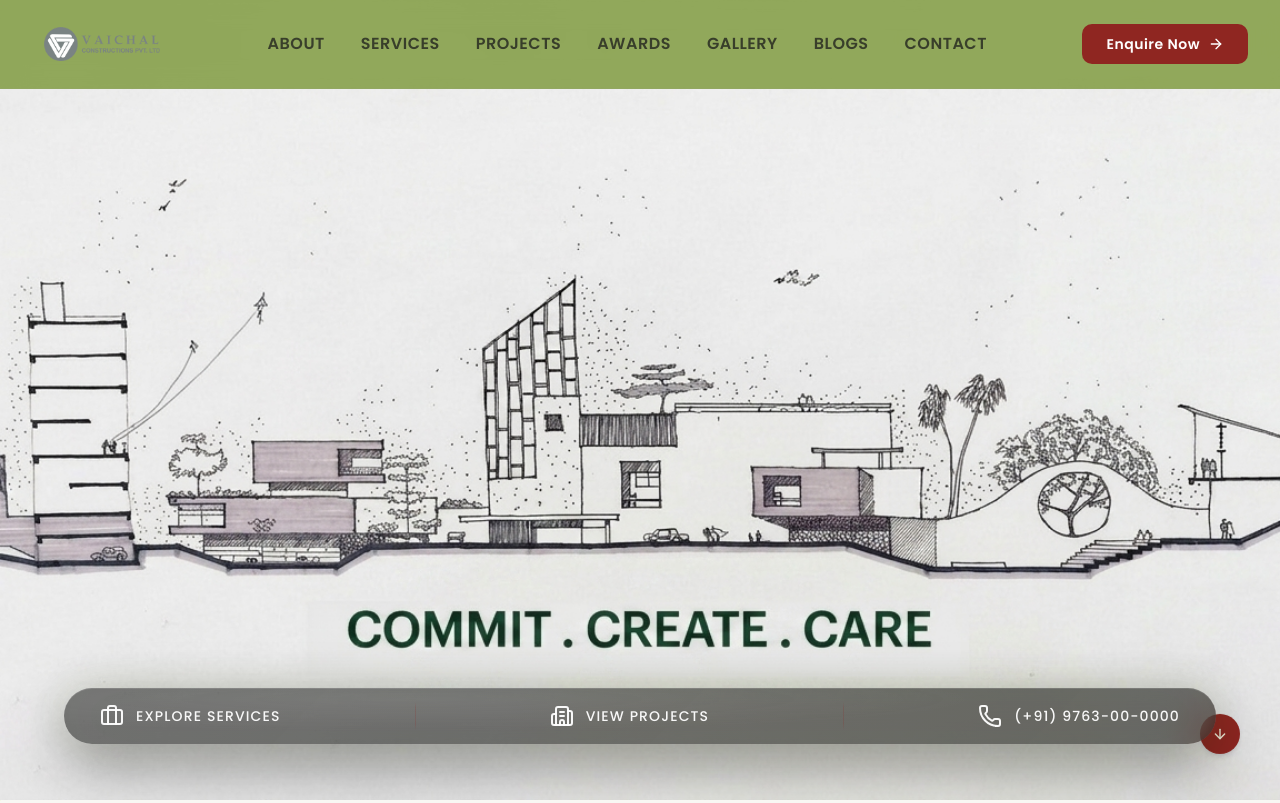
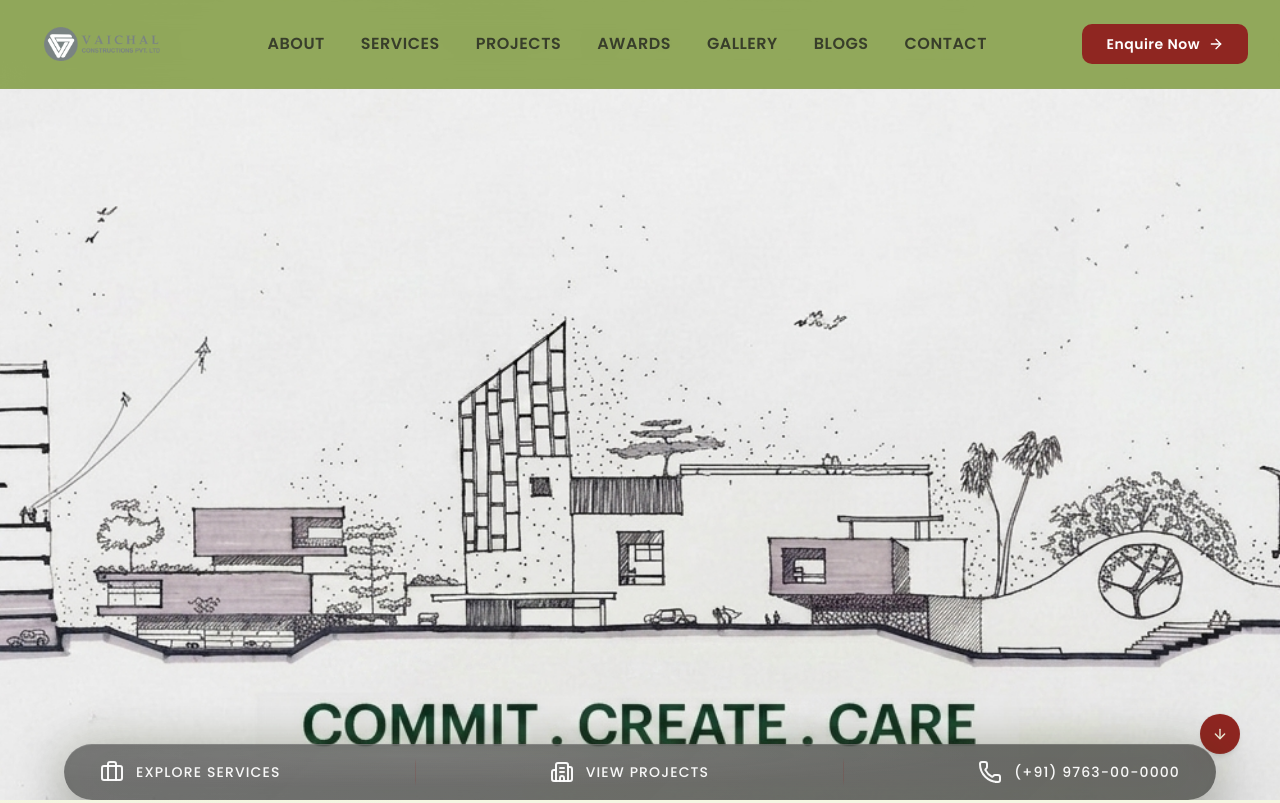
Before and after one commit to aniket2804m/Vaichal, a React (Vite) app: page / in a window 1280 px wide. Shown: the top 803 px of the page. Built offline with nearby package versions, Linux system fonts and the light colour scheme.

Commit message:
updte the code

```diff
--- a/src/sections/Hero.tsx
+++ b/src/sections/Hero.tsx
@@ -6,7 +6,7 @@ export default function Hero() {
   return (
     <section className="relative w-full h-screen overflow-hidden bg-[#F5F7E3] select-none">
       {/* Floating Navigation Bar (z-40) */}
-      <div className="absolute bottom-4 sm:bottom-6 left-0 w-full z-40">
+      <div className="absolute -bottom-8 left-0 w-full z-40">
   <FloatingNavBar />
 </div>
 
@@ -20,11 +20,11 @@ export default function Hero() {
       `}</style>
 
       {/* Rule 1: Static Image Background with object-cover and centered object-position */}
-      <div className="absolute inset-0 w-full h-full overflow-hidden flex items-center justify-center z-10">
+      <div className="relative w-full h-full overflow-hidden">
   <img
     src={cad}
     alt="Estate Blueprint CAD"
-          className="absolute inset-0 w-full h-full object-cover object-center sm:object-center"
+    className="w-full h-full object-cover object-center"
   />
 </div>
 
```
Also changed, not shown: src/assets/images/Hero/cad.png, src/components/layout/Navbar.tsx (line endings or trailing spaces). Lines whose indentation alone changed are shown as unchanged.
